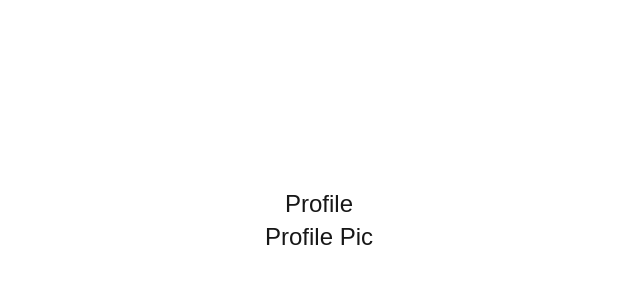
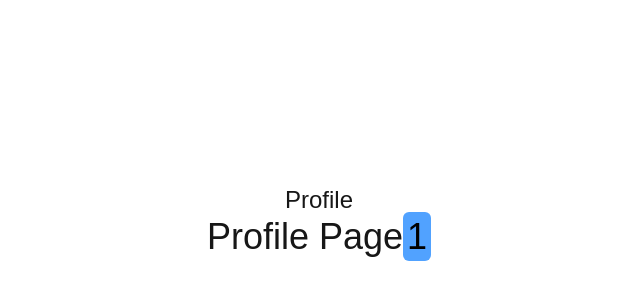
Before and after one commit to shiori0208/NextJS-Project, a Next.js app: page /profile/1 in a window 1280 px wide. Shown: the part 180-480 px from the top of the page, without its empty margins (321-961 px from the left). Built offline with nearby package versions, Linux system fonts and the light colour scheme.

Commit message:
edited user  profile page...

```diff
--- a/src/app/profile/[id]/page.tsx
+++ b/src/app/profile/[id]/page.tsx
@@ -4,7 +4,10 @@ export default function UserProfile({params}: any)
         <div className="flex flex-col items-center justify-center min-h-screen py-2 text-2xl">
             <h1>Profile</h1>
             <hr />
-            <p>Profile Pic</p>
+            <p className="text-4xl">
+                Profile Page
+                <span className="p-1 rounded-md bg-blue-400 text-black">{params.id}</span>
+            </p>
 
 
         </div>
```
